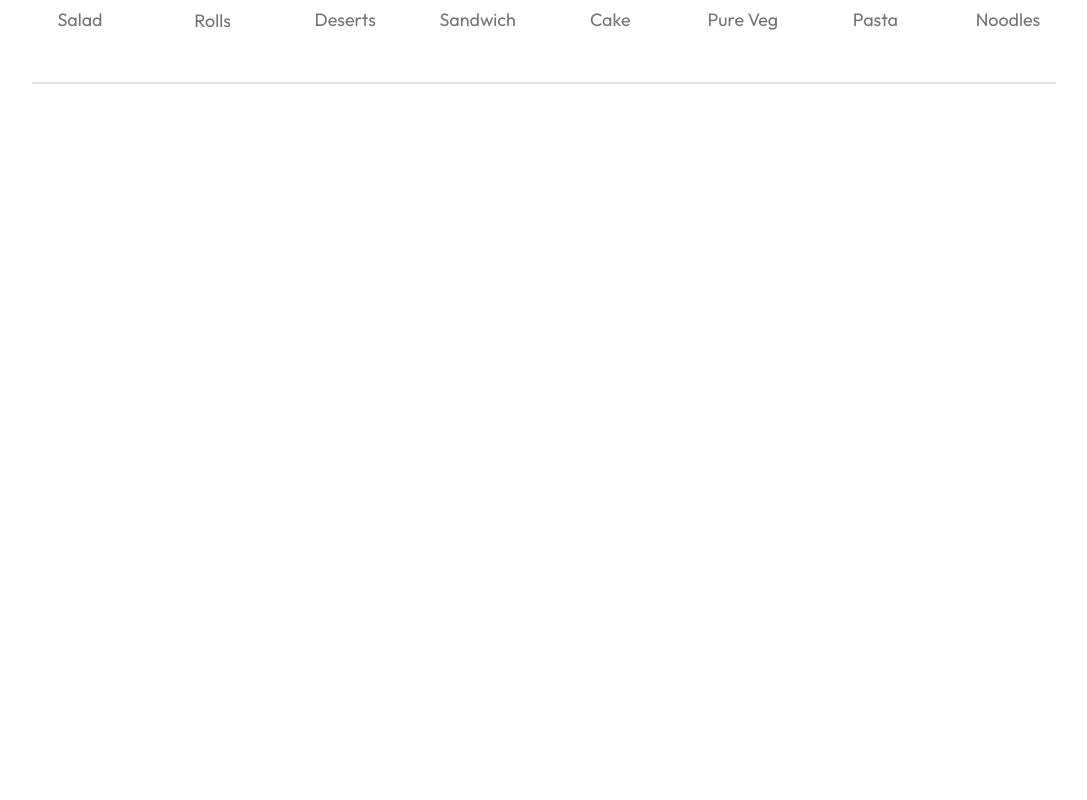
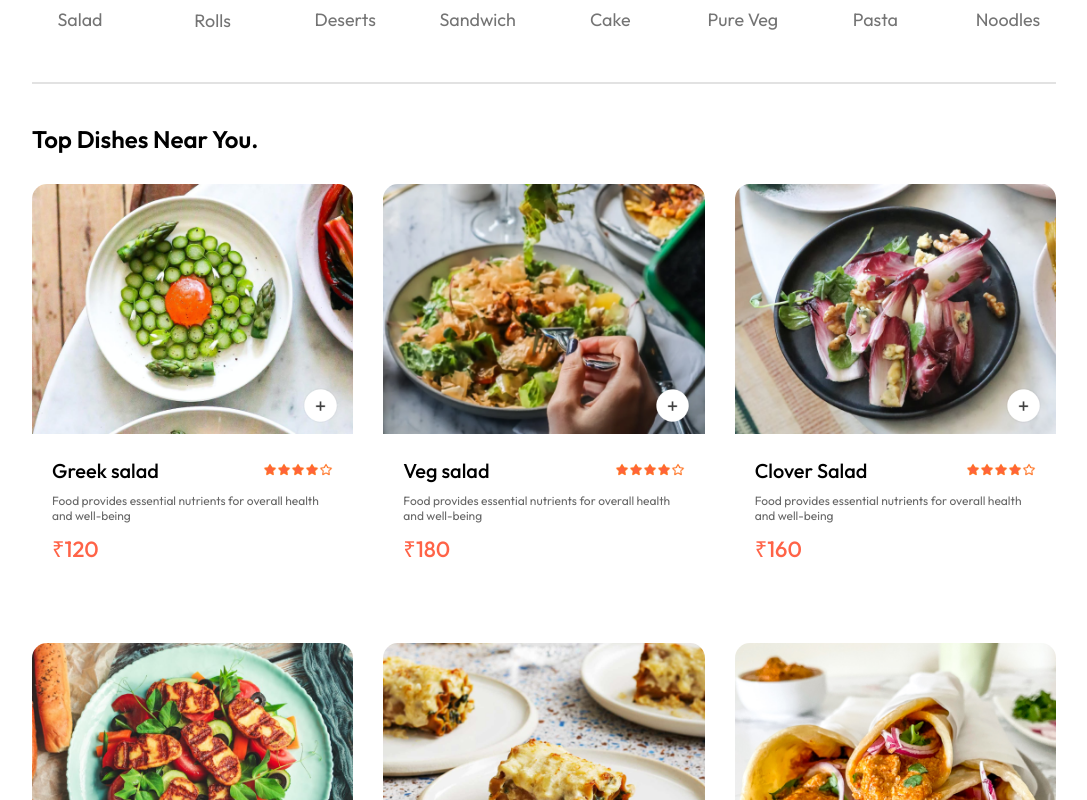
Before and after one commit to vivekVSH/Food_Delivery_Project, a React (Vite) app in the folder frontend/: page / in a window 1280 px wide. Shown: the part 820-1620 px from the top of the page, without its empty margins (96-1183 px from the left). Before the commit the page ends 914 px from the top, so only its background shows below. Built offline with nearby package versions, Linux system fonts and the light colour scheme.

Commit message:
update all file

```diff
--- /dev/null
+++ b/frontend/src/Context/StoreContext.jsx
@@ -0,0 +1,18 @@
+import { createContext } from "react";
+import { food_list } from "../assets/assets";
+
+export const StoreContex = createContext(null)
+
+const StoreContexProvider = (props) => {
+
+    const contextValue = {
+        food_list
+    }
+    return(
+        <StoreContex.Provider value={contextValue}>
+            {props.children}
+        </StoreContex.Provider>
+    )
+}
+
+export default  StoreContexProvider;
--- /dev/null
+++ b/frontend/src/components/FoodDisplay/FoodDisplay.css
@@ -0,0 +1,17 @@
+.food-display{
+    margin-top: 30px;
+
+}
+
+.food-display h2{
+    font-size: max(2vw 24px);
+    font-weight: 600;
+}
+
+.food-display-list{
+    display: grid;
+    grid-template-columns: repeat(auto-fill , minmax(240px,1fr));
+    margin-top: 30px;
+    gap: 30px;
+    row-gap: 50px;
+}
--- /dev/null
+++ b/frontend/src/components/FoodDisplay/FoodDisplay.jsx
@@ -0,0 +1,22 @@
+import React, { useContext } from 'react'
+import './FoodDisplay.css'
+import { StoreContex } from '../../Context/StoreContext'
+import FoodItem from '../FoodItem/FoodItem';
+
+const FoodDisplay = ({category}) => {
+
+    const {food_list} = useContext(StoreContex);
+
+  return (
+    <div className='food-display' id='food-display'>
+      <h2>Top Dishes Near You.</h2>
+      <div className="food-display-list">
+        {food_list.map((item, index) => {
+            return <FoodItem key={index} id={item._id} name={item.name} price={item.price} description={item.description} image={item.image} />
+        })}
+      </div>
+    </div>
+  )
+}
+
+export default FoodDisplay
--- /dev/null
+++ b/frontend/src/components/FoodItem/FoodItem.css
@@ -0,0 +1,74 @@
+.food-item{
+    width: 100%;
+    margin: auto;
+    border-radius: 15px;
+    box-shadow: 0x 0x 10x #00000015;
+    transition: 0.3s;
+    animation: fadeIn 1s;
+}
+
+.food-item-image{
+    width: 100%;
+    border-radius: 15px 15px 0px 0px;
+}
+
+.food-item-info{
+    padding: 20px;
+}
+
+.food-item-name-rating{
+    display: flex;
+    justify-content: space-between;
+    align-items: center;
+    margin-bottom: 10px;
+}
+
+.food-item-name-rating p{
+    font-size: 20px;
+    font-weight: 500;
+}
+
+.food-item-name-rating img{
+    width: 70px;
+}
+
+.food-item-dess{
+    color: #676767;
+    font-size: 12px;
+}
+
+.food-item-price{
+    color: tomato;
+    font-size: 22px;
+    font-weight: 500;
+    margin: 10px 0px;
+}
+
+.food-item-img-container{
+    position: relative;
+}
+
+.food-item-img-container .add{
+    width: 35px;
+    position: absolute;
+    bottom: 15px;
+    right: 15px;
+    cursor: pointer;
+    border-radius: 50%;
+}
+
+.food-item-counter{
+    position: absolute;
+    bottom: 15px;
+    right: 15px;
+    display: flex;
+    align-items: center;
+    gap: 10px;
+    padding: 6px;
+    border-radius: 50px;
+    background-color: white;
+}
+
+.food-item-counter img{
+    width: 30px;
+}
--- /dev/null
+++ b/frontend/src/components/FoodItem/FoodItem.jsx
@@ -0,0 +1,34 @@
+import React, { useState } from 'react'
+import './FoodItem.css'
+import { assets } from '../../assets/assets'
+
+const FoodItem = ({id,name,price,description,image}) => {
+
+    const [itemCount , setItemCount] = useState(0)
+
+  return (
+    <div className='food-item'>
+        <div className="food-item-img-container">
+            <img className='food-item-image' src={image} alt="" />
+            {!itemCount
+                ?<img className='add' onClick={()=>setItemCount(prev=>prev+1)} src={assets.add_icon_white} alt=''/>
+                :<div className="food-item-counter">
+                    <img onClick={() => setItemCount(prev=>prev-1)} src={assets.remove_icon_red} alt="" />
+                    <p>{itemCount}</p>
+                    <img onClick={() => setItemCount(prev=>prev+1)} src={assets.add_icon_green} alt="" />
+                </div>
+            }
+        </div>
+        <div className="food-item-info">
+            <div className="food-item-name-rating">
+                <p>{name}</p>
+                <img src={assets.rating_starts} alt="" />
+            </div>
+            <p className="food-item-dess">{description}</p>
+            <p className="food-item-price">₹{price}</p>
+        </div>
+    </div>
+  )
+}
+
+export default FoodItem
--- a/frontend/src/main.jsx
+++ b/frontend/src/main.jsx
@@ -1,13 +1,14 @@
-import React from 'react'
-import ReactDOM from 'react-dom/client'
-import App from './App.jsx'
-import './index.css'
-import { BrowserRouter } from 'react-router-dom'
+import React from "react";
+import ReactDOM from "react-dom/client";
+import App from "./App.jsx";
+import "./index.css";
+import { BrowserRouter } from "react-router-dom";
+import StoreContexProvider, { StoreContex } from "./Context/StoreContext.jsx";
 
-ReactDOM.createRoot(document.getElementById('root')).render(
-
+ReactDOM.createRoot(document.getElementById("root")).render(
   <BrowserRouter>
-    <App />
+    <StoreContexProvider>
+      <App />
+    </StoreContexProvider>
   </BrowserRouter>
-
-)
+);
--- a/frontend/src/pages/Home/Home.jsx
+++ b/frontend/src/pages/Home/Home.jsx
@@ -2,6 +2,7 @@
 import './Home.css'
 import Header from '../../components/Header/Header'
 import ExploreMenu from '../../components/ExploreMenu/ExploreMenu'
+import FoodDisplay from '../../components/FoodDisplay/foodDisplay'
 
 const Home = () => {
 
@@ -11,6 +12,7 @@
     <div>
       <Header/>
       <ExploreMenu category={category} setCategory={setCategory}/>
+      <FoodDisplay category={category} />
     </div>
   )
 }
```
Also changed, not shown: frontend/src/assets/assets.js (+32 -32 lines).
